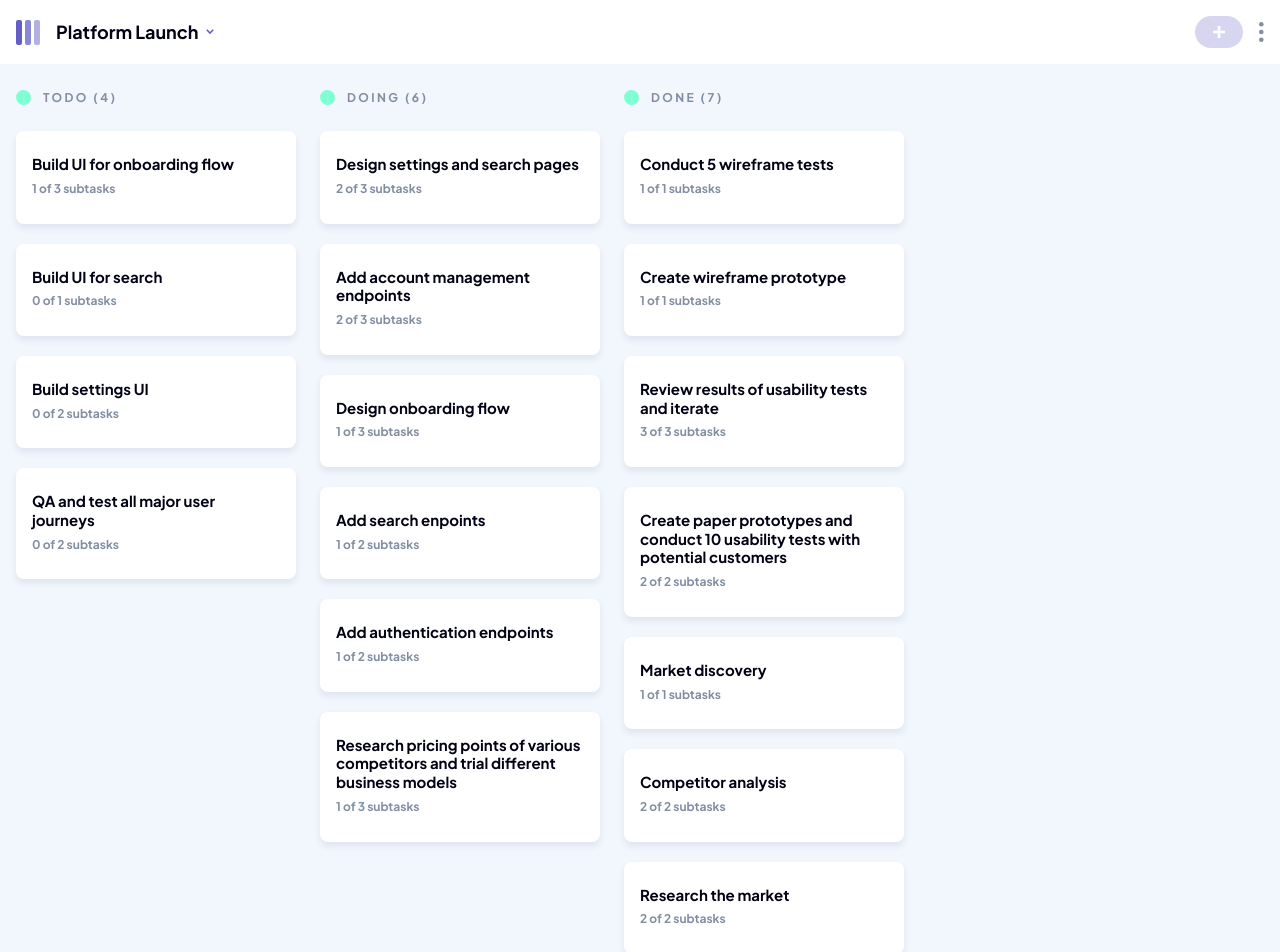
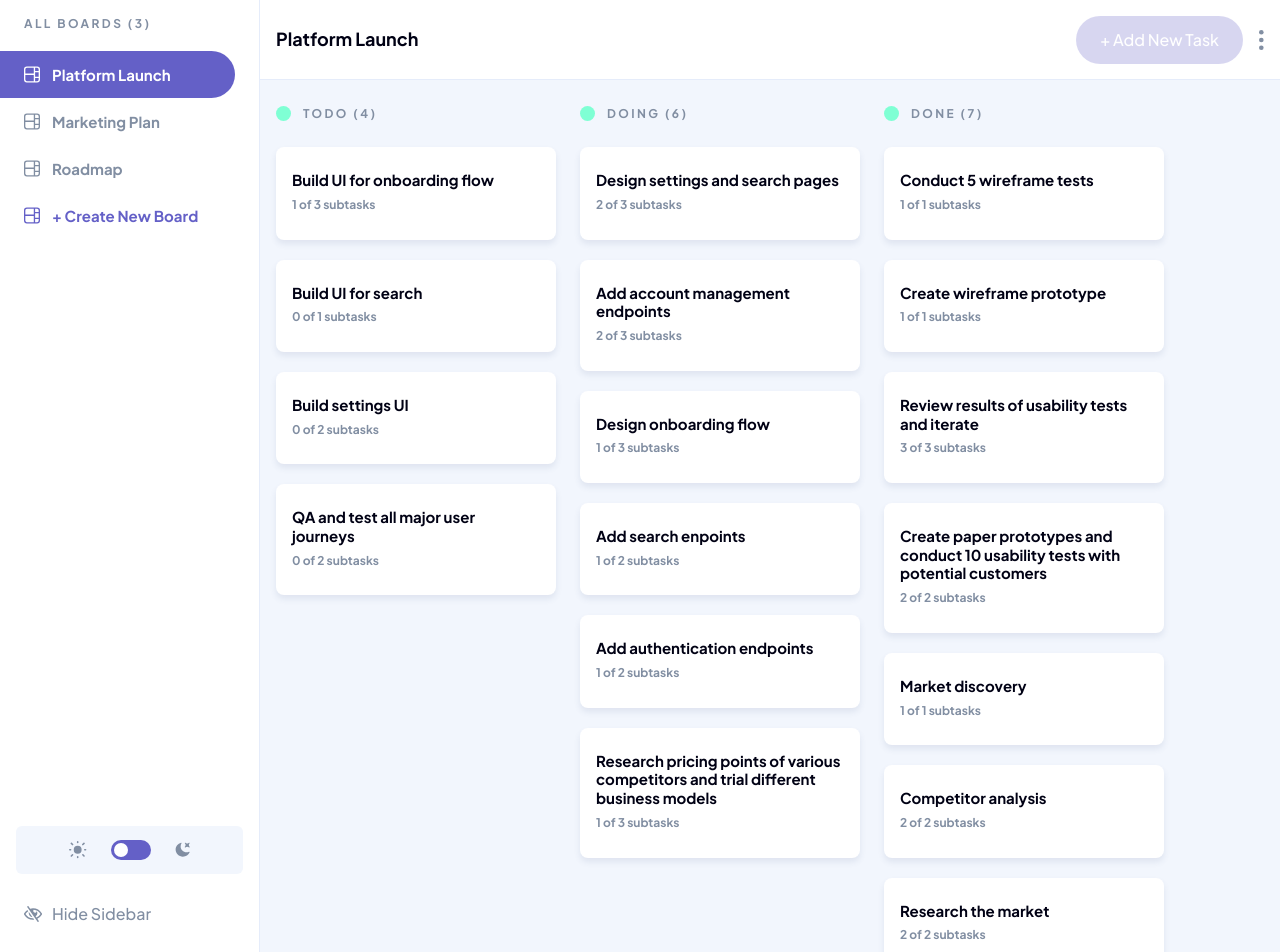
Before and after one commit to kevinndlc/kanban-task-management-web-app, a Vue app: page / in a window 1280 px wide. Shown: the top 952 px of the page. Built offline with nearby package versions, Linux system fonts and the light colour scheme.

Commit message:
Feat: Sidebar on desktop

```diff
--- a/src/App.vue
+++ b/src/App.vue
@@ -2,12 +2,27 @@
 import TheHeader from './components/TheHeader.vue';
 import KanbanBoard from './components/KanbanBoard.vue';
 import { useKanban } from './stores/kanban';
-import { onMounted } from 'vue';
-import { useDark } from '@vueuse/core';
+import { onMounted, watchEffect } from 'vue';
+import { useDark, useBreakpoints  } from '@vueuse/core';
+import Sidebar from './components/Sidebar.vue';
+import ShowSidebarIcon from './components/icons/ShowSidebarIcon.vue';
 
 useDark();
+const kanbanStore = useKanban();
 
-const kanbanStore = useKanban();
+const breakpoints = useBreakpoints({
+  md: '35rem'
+})
+
+const isLargerThanMobile = breakpoints.greater('md')
+
+watchEffect(() => {
+  if (isLargerThanMobile.value) {
+    kanbanStore.isSidebarOpen = true;
+  } else {
+    kanbanStore.isSidebarOpen = false;
+  }
+})
 
 onMounted(() => {
   kanbanStore.fetchData();
@@ -15,9 +30,15 @@ onMounted(() => {
 </script>
 
 <template>
-  <TheHeader />
+  <TheHeader class="header" />
+  <Sidebar class="sidebar" />
 
-  <main>
+  <button v-if="!kanbanStore.isSidebarOpen" class="open-sidebar" @click="kanbanStore.isSidebarOpen = true">
+    <ShowSidebarIcon />
+    <span class="sr-only">Open Sidebar</span>
+  </button>
+
+  <main class="main">
     <KanbanBoard
       v-if="kanbanStore.selectedBoard"
       :board="kanbanStore.selectedBoard"
@@ -26,11 +47,52 @@ onMounted(() => {
 </template>
 
 <style lang="scss">
+@use './assets/sass/mixins';
 @import './assets/base.scss';
 
 #app {
   height: 100%;
   display: grid;
   grid-template-rows: auto 1fr;
+  grid-template-columns: auto 1fr;
+  grid-template-areas:
+    'sidebar header'
+    'sidebar main';
+}
+
+.header {
+  grid-area: header;
+}
+
+.sidebar {
+  grid-area: sidebar;
+}
+
+.main {
+  grid-area: main;
+}
+
+.open-sidebar {
+  display: none;
+  position: absolute;
+  bottom: 2rem;
+  left: 0;
+  width: 3.5rem;
+  height: 3rem;
+  background-color: var(--color-accent);
+  border-radius: 0 100vmax 100vmax 0;
+  justify-content: start;
+  padding-inline-start: 1rem;
+  cursor: pointer;
+  z-index: 99;
+  transition: opacity 200ms;
+
+  &:hover {
+    opacity: 0.8;
+  }
+
+  @include mixins.md {
+    display: flex;
+  }
 }
 </style>
--- a/src/assets/base.scss
+++ b/src/assets/base.scss
@@ -99,3 +99,15 @@ img {
 ul {
   list-style: none;
 }
+
+.sr-only {
+  position: absolute;
+  width: 1px;
+  height: 1px;
+  padding: 0;
+  margin: -1px;
+  overflow: hidden;
+  clip: rect(0, 0, 0, 0);
+  white-space: nowrap;
+  border-width: 0;
+}
--- /dev/null
+++ b/src/assets/sass/_mixins.scss
@@ -0,0 +1,5 @@
+@mixin md {
+  @media screen and (min-width: 35rem) {
+    @content;
+  }
+}
--- a/src/components/Sidebar.vue
+++ b/src/components/Sidebar.vue
@@ -4,6 +4,11 @@ import BoardIcon from './icons/BoardIcon.vue';
 import LightThemeIcon from './icons/LightThemeIcon.vue';
 import DarkThemeIcon from './icons/DarkThemeIcon.vue';
 import { useDark, useToggle } from '@vueuse/core';
+import HideSidebarIcon from './icons/HideSidebarIcon.vue';
+
+defineProps<{
+  isMobile?: boolean;
+}>();
 
 const isDark = useDark();
 const toggleDark = useToggle(isDark);
@@ -12,13 +17,18 @@ const kanbanStore = useKanban();
 </script>
 
 <template>
-  <nav class="sidebar">
+  <nav v-if="kanbanStore.isSidebarOpen" class="sidebar" :class="isMobile && 'sidebar--mobile'">
     <h2 class="sidebar__title">All Boards ({{ kanbanStore.boards.length }})</h2>
     <ul class="board-list">
       <li
         v-for="board in kanbanStore.boards"
         :key="board.name"
-        @click="kanbanStore.selectedBoard = board"
+        @click="
+          () => {
+            kanbanStore.selectedBoard = board;
+            kanbanStore.isSidebarOpen = false;
+          }
+        "
         class="board-item"
         :class="kanbanStore.selectedBoard === board && 'active'"
       >
@@ -32,24 +42,50 @@ const kanbanStore = useKanban();
     </ul>
     <div class="theme-toggle-wrapper">
       <LightThemeIcon class="light-theme-icon" />
-      <input type="checkbox" id="theme" :checked="isDark" @change="toggleDark()" />
+      <input
+        type="checkbox"
+        id="theme"
+        :checked="isDark"
+        @change="toggleDark()"
+      />
       <label for="theme" aria-label="Light Mode" />
       <DarkThemeIcon class="dark-theme-icon" />
     </div>
+    <button class="hide-sidebar-btn" @click="kanbanStore.isSidebarOpen = false;">
+      <HideSidebarIcon class="hide-sidebar-icon" />
+      <span>Hide Sidebar</span>
+    </button>
   </nav>
 </template>
 
 <style scoped lang="scss">
+@use '@/assets/sass/mixins';
 .sidebar {
-  position: absolute;
   z-index: 99;
-  width: calc(264rem / 16);
+  width: calc(260rem / 16);
   background-color: var(--color-foreground);
-  left: 0;
-  bottom: -2.25rem;
-  transform: translateY(100%);
-  border-radius: 0.5rem;
-  box-shadow: 0px 10px 20px rgba(54, 78, 126, 0.25);
+  border-right: 1px solid var(--color-border);
+  display: none;
+
+  @include mixins.md {
+    display: flex;
+    flex-direction: column;
+  }
+
+  &--mobile {
+    display: revert;
+    width: calc(264rem / 16);
+    position: absolute;
+    transform: translateY(100%);
+    left: 0;
+    bottom: -2.25rem;
+    border-radius: 0.5rem;
+    box-shadow: 0px 10px 20px rgba(54, 78, 126, 0.25);
+
+    @include mixins.md {
+      display: none;
+    }
+  }
 
   &__title {
     text-transform: uppercase;
@@ -95,7 +131,7 @@ const kanbanStore = useKanban();
 }
 
 .theme-toggle-wrapper {
-  background-color: var(--color-border);
+  background-color: var(--color-background);
   margin: 1rem;
   border-radius: 6px;
   height: 3rem;
@@ -103,6 +139,7 @@ const kanbanStore = useKanban();
   gap: 1.5rem;
   align-items: center;
   justify-content: center;
+  margin-top: auto;
 
   input[type='checkbox'] {
     display: none;
@@ -137,10 +174,29 @@ const kanbanStore = useKanban();
     width: 18px;
     aspect-ratio: 1;
   }
+}
+.dark-theme-icon {
+  width: 15px;
+  aspect-ratio: 1;
+}
 
-  .dark-theme-icon {
-    width: 15px;
-    aspect-ratio: 1;
+.hide-sidebar-btn {
+  display: none;
+
+  @include mixins.md {
+    display: flex;
+    align-items: center;
+    gap: 10px;
+    justify-content: start;
+    width: max-content;
+    margin-block-end: 2rem;
+    margin-inline-start: 1.5rem;
+    height: 3rem;
   }
 }
+
+.hide-sidebar-icon {
+  width: 18px;
+  height: 16px;
+}
 </style>
--- a/src/components/TheHeader.vue
+++ b/src/components/TheHeader.vue
@@ -3,7 +3,6 @@ import PlusIcon from './icons/PlusIcon.vue';
 import VerticalEllipsisIcon from './icons/VerticalEllipsisIcon.vue';
 import ChevronDownIcon from './icons/ChevronDownIcon.vue';
 import ChevronUpIcon from './icons/ChevronUpIcon.vue';
-import { ref } from 'vue';
 import Sidebar from './Sidebar.vue';
 import { useKanban } from '@/stores/kanban';
 
@@ -12,15 +11,16 @@ const kanbanStore = useKanban();
 
 <template>
   <header class="header">
-    <img src="@/assets/images/logo-mobile.svg" alt="Kanban Logo" />
+    <img src="@/assets/images/logo-mobile.svg" class="header__logo" alt="Kanban Logo" />
 
-    <div class="header__sidebar-wrapper">
-      <button class="header__toggle-sidebar-btn" @click="kanbanStore.isMobileMenuOpen = !kanbanStore.isMobileMenuOpen">
-        <h1 class="header__title">{{ kanbanStore.selectedBoard?.name }}</h1>
-        <ChevronDownIcon v-if="!kanbanStore.isMobileMenuOpen" class="header__toggle-sidebar-icon" />
+    <div class="header__sidebar-wrapper" v-if="kanbanStore.selectedBoard">
+      <h1 class="header__title">{{ kanbanStore.selectedBoard.name }}</h1>
+      <button class="header__toggle-sidebar-btn" @click="kanbanStore.isSidebarOpen = !kanbanStore.isSidebarOpen">
+        <h1 class="header__title-mobile">{{ kanbanStore.selectedBoard.name }}</h1>
+        <ChevronDownIcon v-if="!kanbanStore.isSidebarOpen" class="header__toggle-sidebar-icon" />
         <ChevronUpIcon v-else class="header__toggle-sidebar-icon" />
       </button>
-      <Sidebar v-if="kanbanStore.isMobileMenuOpen" isMobile />
+      <Sidebar isMobile />
     </div>
 
     <div class="header__actions">
@@ -30,6 +30,7 @@ const kanbanStore = useKanban();
         disabled
       >
         <PlusIcon class="header__add-task-icon" />
+        <span>+ Add New Task</span>
       </button>
       <button class="header__more-btn">
         <VerticalEllipsisIcon class="header__more-icon" />
@@ -39,6 +40,7 @@ const kanbanStore = useKanban();
 </template>
 
 <style scoped lang="scss">
+@use '@/assets/sass/mixins';
 .header {
   height: 4rem;
   background: var(--color-foreground);
@@ -46,6 +48,17 @@ const kanbanStore = useKanban();
   display: flex;
   align-items: center;
   gap: 1rem;
+
+  @include mixins.md {
+    border-bottom: 1px solid var(--color-border);
+    height: 5rem;
+  }
+
+  &__logo {
+    @include mixins.md {
+      display: none;
+    }
+  }
 
   &__sidebar-wrapper {
     position: relative;
@@ -55,9 +68,21 @@ const kanbanStore = useKanban();
     display: flex;
     align-items: center;
     gap: 0.5rem;
+
+    @include mixins.md {
+      display: none;
+    }
   }
 
   &__title {
+    display: none;
+    @include mixins.md {
+      display: revert;
+    }
+  }
+
+  &__title,
+  &__title-mobile {
     font-size: 1.125rem;
   }
 
@@ -78,6 +103,26 @@ const kanbanStore = useKanban();
     width: 3rem;
     border-radius: 100vmax;
     color: var(--color-white);
+
+    @include mixins.md {
+      width: auto;
+      height: 3rem;
+      padding-inline: 1.5rem;
+    }
+
+    svg {
+      @include mixins.md {
+        display: none;
+      }
+    }
+
+    span {
+      display: none;
+
+      @include mixins.md {
+        display: revert;
+      }
+    }
   }
 
   &__add-task-icon {
--- /dev/null
+++ b/src/components/icons/HideSidebarIcon.vue
@@ -0,0 +1,8 @@
+<template>
+  <svg xmlns="http://www.w3.org/2000/svg" viewBox="0 0 18 16">
+    <path
+      d="M8.522 11.223a4.252 4.252 0 0 1-3.654-5.22l3.654 5.22ZM9 12.25A8.685 8.685 0 0 1 1.5 8a8.612 8.612 0 0 1 2.76-2.864l-.86-1.23A10.112 10.112 0 0 0 .208 7.238a1.5 1.5 0 0 0 0 1.524A10.187 10.187 0 0 0 9 13.75c.414 0 .828-.025 1.239-.074l-1-1.43A8.88 8.88 0 0 1 9 12.25Zm8.792-3.488a10.14 10.14 0 0 1-4.486 4.046l1.504 2.148a.375.375 0 0 1-.092.523l-.648.453a.375.375 0 0 1-.523-.092L3.19 1.044A.375.375 0 0 1 3.282.52L3.93.068a.375.375 0 0 1 .523.092l1.735 2.479A10.308 10.308 0 0 1 9 2.25c3.746 0 7.031 2 8.792 4.988a1.5 1.5 0 0 1 0 1.524ZM16.5 8a8.674 8.674 0 0 0-6.755-4.219A1.75 1.75 0 1 0 12.75 5v-.001a4.25 4.25 0 0 1-1.154 5.366l.834 1.192A8.641 8.641 0 0 0 16.5 8Z"
+      fill="currentColor"
+    />
+  </svg>
+</template>
--- /dev/null
+++ b/src/components/icons/ShowSidebarIcon.vue
@@ -0,0 +1,8 @@
+<template>
+  <svg width="16" height="11" xmlns="http://www.w3.org/2000/svg">
+    <path
+      d="M15.815 4.434A9.055 9.055 0 0 0 8 0 9.055 9.055 0 0 0 .185 4.434a1.333 1.333 0 0 0 0 1.354A9.055 9.055 0 0 0 8 10.222c3.33 0 6.25-1.777 7.815-4.434a1.333 1.333 0 0 0 0-1.354ZM8 8.89A3.776 3.776 0 0 1 4.222 5.11 3.776 3.776 0 0 1 8 1.333a3.776 3.776 0 0 1 3.778 3.778A3.776 3.776 0 0 1 8 8.89Zm2.889-3.778a2.889 2.889 0 1 1-5.438-1.36 1.19 1.19 0 1 0 1.19-1.189H6.64a2.889 2.889 0 0 1 4.25 2.549Z"
+      fill="#FFF"
+    />
+  </svg>
+</template>
--- a/src/stores/kanban.ts
+++ b/src/stores/kanban.ts
@@ -5,7 +5,7 @@ import type { BoardIntf } from '@/interfaces';
 interface KanbanState {
   boards: BoardIntf[];
   selectedBoard: BoardIntf | null;
-  isMobileMenuOpen: boolean;
+  isSidebarOpen: boolean;
 }
 
 export const useKanban = defineStore({
@@ -13,7 +13,7 @@ export const useKanban = defineStore({
   state: (): KanbanState => ({
     boards: [],
     selectedBoard: null,
-    isMobileMenuOpen: false
+    isSidebarOpen: false,
   }),
   getters: {},
   actions: {
```
Also changed, not shown: src/assets/images/icon-hide-sidebar.svg (deleted), src/assets/images/icon-show-sidebar.svg (deleted).
